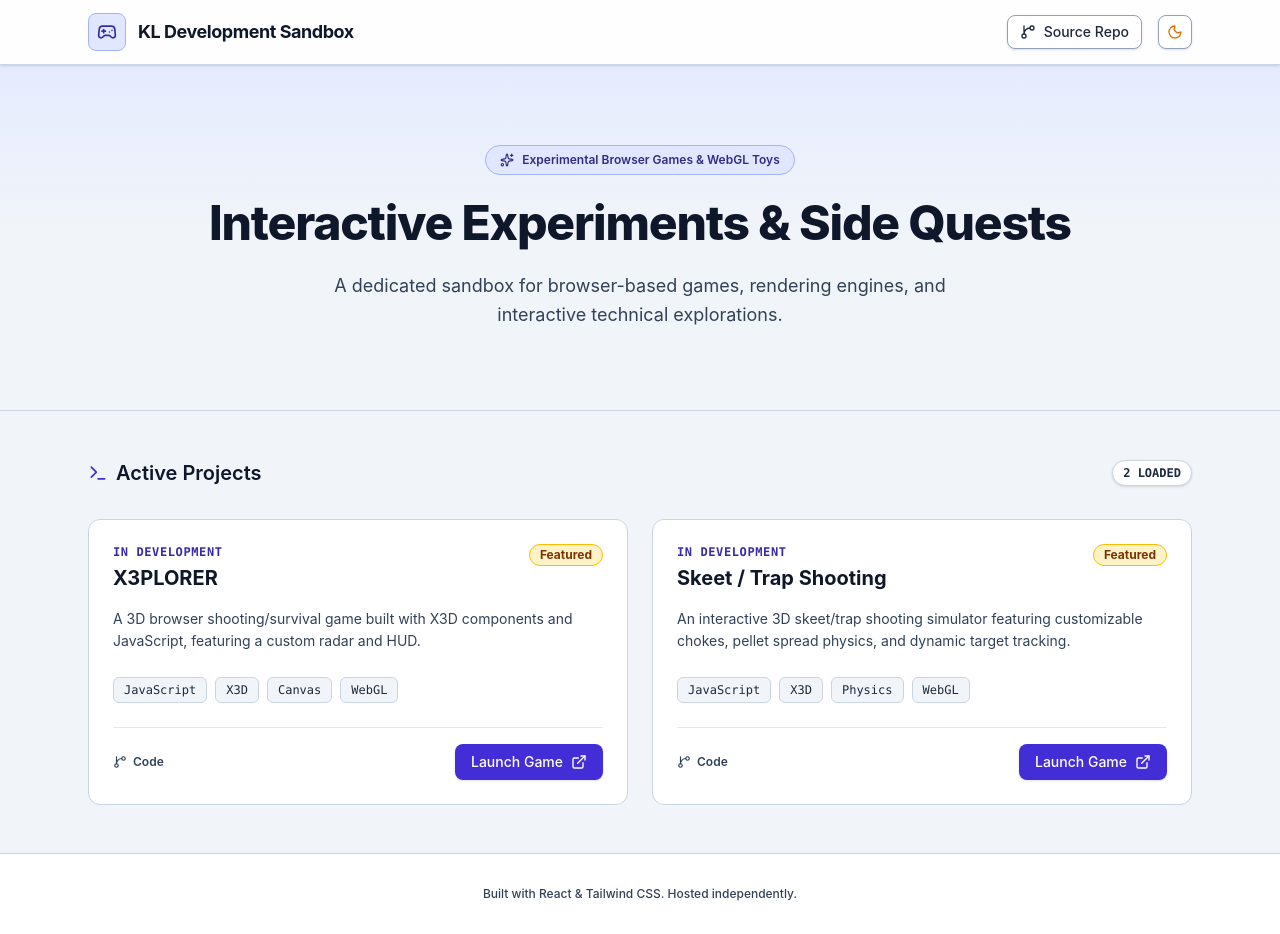
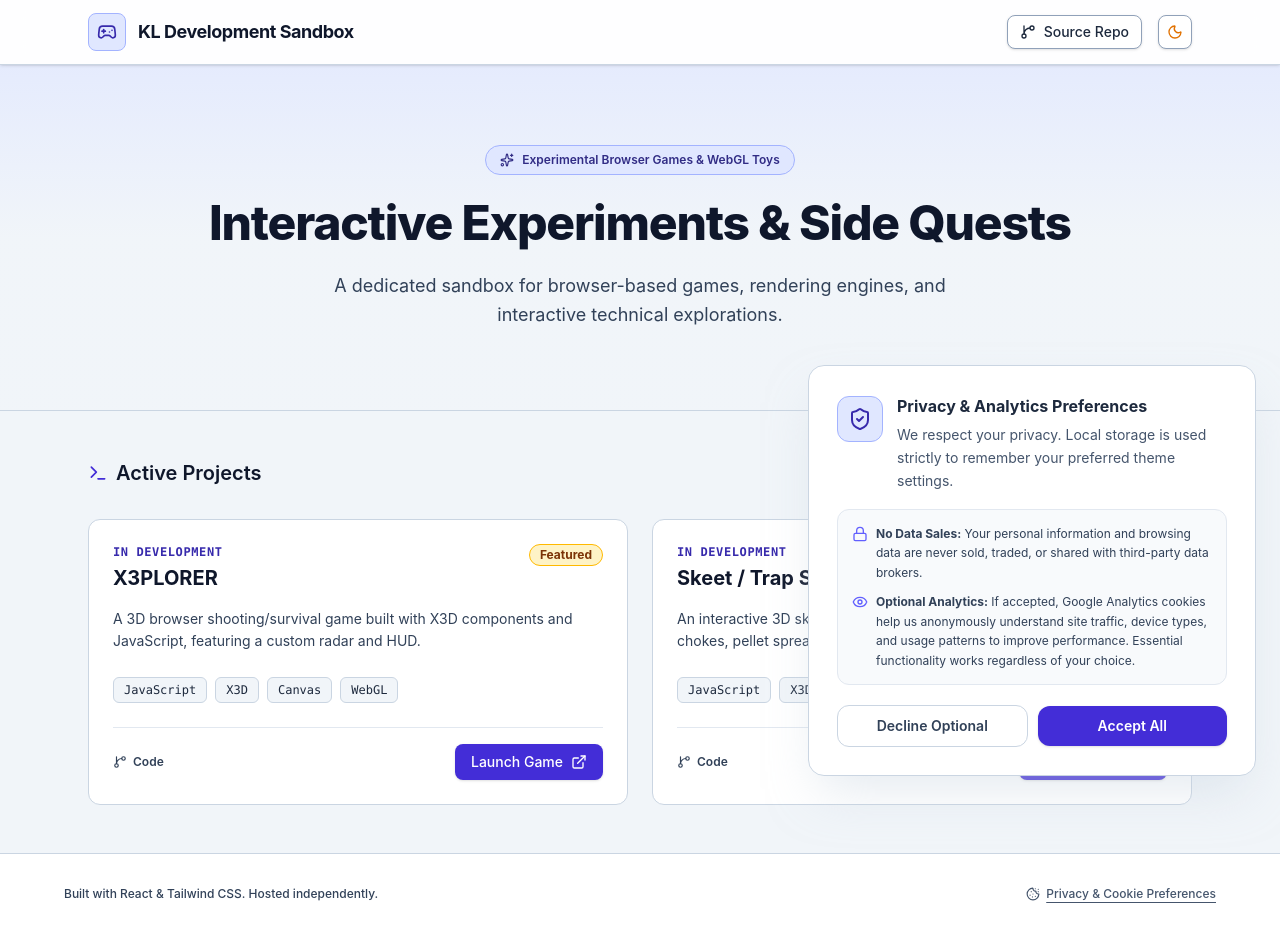
Before and after one commit to kyleleber/experimental, a React (Vite) app: page / in a window 1280 px wide. Built offline with nearby package versions, Linux system fonts and the light colour scheme.

Commit message:
Adding analytics / tracking. Adding tracking banner.

```diff
--- a/src/App.jsx
+++ b/src/App.jsx
@@ -1,5 +1,5 @@
-import React, { useState } from 'react';
-import { Gamepad2, ExternalLink, GitBranch, Terminal, Sparkles, Sun, Moon } from 'lucide-react';
+import React, { useState, useEffect } from 'react';
+import { Gamepad2, ExternalLink, GitBranch, Terminal, Sparkles, Sun, Moon, ShieldCheck, Cookie, Lock, Eye } from 'lucide-react';
 
 const games = [
   {
@@ -25,7 +25,48 @@ const games = [
 ];
 
 export default function App() {
-  const [isDarkMode, setIsDarkMode] = useState(false);
+  const [isDarkMode, setIsDarkMode] = useState(() => {
+    const saved = localStorage.getItem('theme');
+    if (saved !== null) {
+      return saved === 'dark';
+    }
+    return window.matchMedia('(prefers-color-scheme: dark)').matches;
+  });
+
+  const [cookieConsent, setCookieConsent] = useState(() => {
+    return localStorage.getItem('cookie_consent');
+  });
+
+  const [showPreferences, setShowPreferences] = useState(false);
+
+  useEffect(() => {
+    localStorage.setItem('theme', isDarkMode ? 'dark' : 'light');
+  }, [isDarkMode]);
+
+  useEffect(() => {
+    if (cookieConsent === 'accepted') {
+      if (!window.dataLayer) {
+        const script = document.createElement('script');
+        script.async = true;
+        script.src = 'https://www.googletagmanager.com/gtag/js?id=G-77RJH85DB0';
+        document.head.appendChild(script);
+
+        window.dataLayer = window.dataLayer || [];
+        function gtag(){dataLayer.push(arguments);}
+        window.gtag = gtag;
+        gtag('js', new Date());
+        gtag('config', 'G-77RJH85DB0');
+      }
+    }
+  }, [cookieConsent]);
+
+  const handleConsent = (choice) => {
+    localStorage.setItem('cookie_consent', choice);
+    setCookieConsent(choice);
+    setShowPreferences(false);
+  };
+
+  const isBannerVisible = !cookieConsent || showPreferences;
 
   return (
       <div className={`min-h-screen flex flex-col font-sans transition-colors duration-300 ${isDarkMode ? 'bg-slate-950 text-slate-100 selection:bg-indigo-500 selection:text-white' : 'bg-slate-100 text-slate-900 selection:bg-indigo-600 selection:text-white'}`}>
@@ -153,8 +194,60 @@ export default function App() {
 
         {/* Footer */}
         <footer className={`border-t py-8 px-6 text-center text-xs font-medium transition-colors duration-300 ${isDarkMode ? 'border-slate-800 text-slate-400 bg-slate-950' : 'border-slate-300 text-slate-700 bg-white'}`}>
-          <p>Built with React & Tailwind CSS. Hosted independently.</p>
+          <div className="max-w-6xl mx-auto flex flex-col sm:flex-row items-center justify-between gap-4">
+            <p>Built with React & Tailwind CSS. Hosted independently.</p>
+            <button
+                onClick={() => setShowPreferences(true)}
+                className={`inline-flex items-center gap-1.5 transition-colors underline underline-offset-4 ${isDarkMode ? 'text-slate-400 hover:text-slate-200' : 'text-slate-600 hover:text-slate-900'}`}
+            >
+              <Cookie className="w-3.5 h-3.5" />
+              <span>Privacy & Cookie Preferences</span>
+            </button>
+          </div>
         </footer>
+
+        {/* Larger Floating Privacy & Cookie Popup (Right Side) */}
+        {isBannerVisible && (
+            <div className={`fixed bottom-6 right-6 z-50 max-w-md w-full p-7 border rounded-2xl shadow-2xl transition-all duration-300 animate-in fade-in slide-in-from-bottom-5 ${isDarkMode ? 'bg-slate-900 border-slate-800 text-slate-200 shadow-black/50' : 'bg-white border-slate-300 text-slate-800 shadow-slate-300/50'}`}>
+              <div className="flex items-start gap-3.5 mb-4">
+                <div className={`p-2.5 rounded-xl border shrink-0 mt-0.5 ${isDarkMode ? 'bg-indigo-950 border-indigo-700 text-indigo-300' : 'bg-indigo-100 border-indigo-300 text-indigo-800'}`}>
+                  <ShieldCheck className="w-6 h-6" />
+                </div>
+                <div>
+                  <h3 className="font-bold text-base mb-1.5">Privacy & Analytics Preferences</h3>
+                  <p className={`text-sm leading-relaxed ${isDarkMode ? 'text-slate-300' : 'text-slate-600'}`}>
+                    We respect your privacy. Local storage is used strictly to remember your preferred theme settings.
+                  </p>
+                </div>
+              </div>
+
+              <div className={`space-y-2.5 mb-5 p-3.5 rounded-xl border text-xs leading-relaxed ${isDarkMode ? 'bg-slate-950/60 border-slate-800 text-slate-300' : 'bg-slate-50 border-slate-200 text-slate-700'}`}>
+                <div className="flex items-start gap-2">
+                  <Lock className="w-4 h-4 shrink-0 text-indigo-500 mt-0.5" />
+                  <span><strong>No Data Sales:</strong> Your personal information and browsing data are never sold, traded, or shared with third-party data brokers.</span>
+                </div>
+                <div className="flex items-start gap-2">
+                  <Eye className="w-4 h-4 shrink-0 text-indigo-500 mt-0.5" />
+                  <span><strong>Optional Analytics:</strong> If accepted, Google Analytics cookies help us anonymously understand site traffic, device types, and usage patterns to improve performance. Essential functionality works regardless of your choice.</span>
+                </div>
+              </div>
+
+              <div className="flex flex-col sm:flex-row items-center gap-2.5">
+                <button
+                    onClick={() => handleConsent('declined')}
+                    className={`w-full py-2.5 text-sm font-semibold rounded-xl border transition-colors ${isDarkMode ? 'border-slate-700 text-slate-300 hover:bg-slate-800' : 'border-slate-300 text-slate-700 hover:bg-slate-100'}`}
+                >
+                  Decline Optional
+                </button>
+                <button
+                    onClick={() => handleConsent('accepted')}
+                    className={`w-full py-2.5 text-sm font-semibold rounded-xl transition-colors shadow-sm ${isDarkMode ? 'bg-indigo-600 hover:bg-indigo-500 text-white' : 'bg-indigo-700 hover:bg-indigo-800 text-white'}`}
+                >
+                  Accept All
+                </button>
+              </div>
+            </div>
+        )}
       </div>
   );
 }
```
